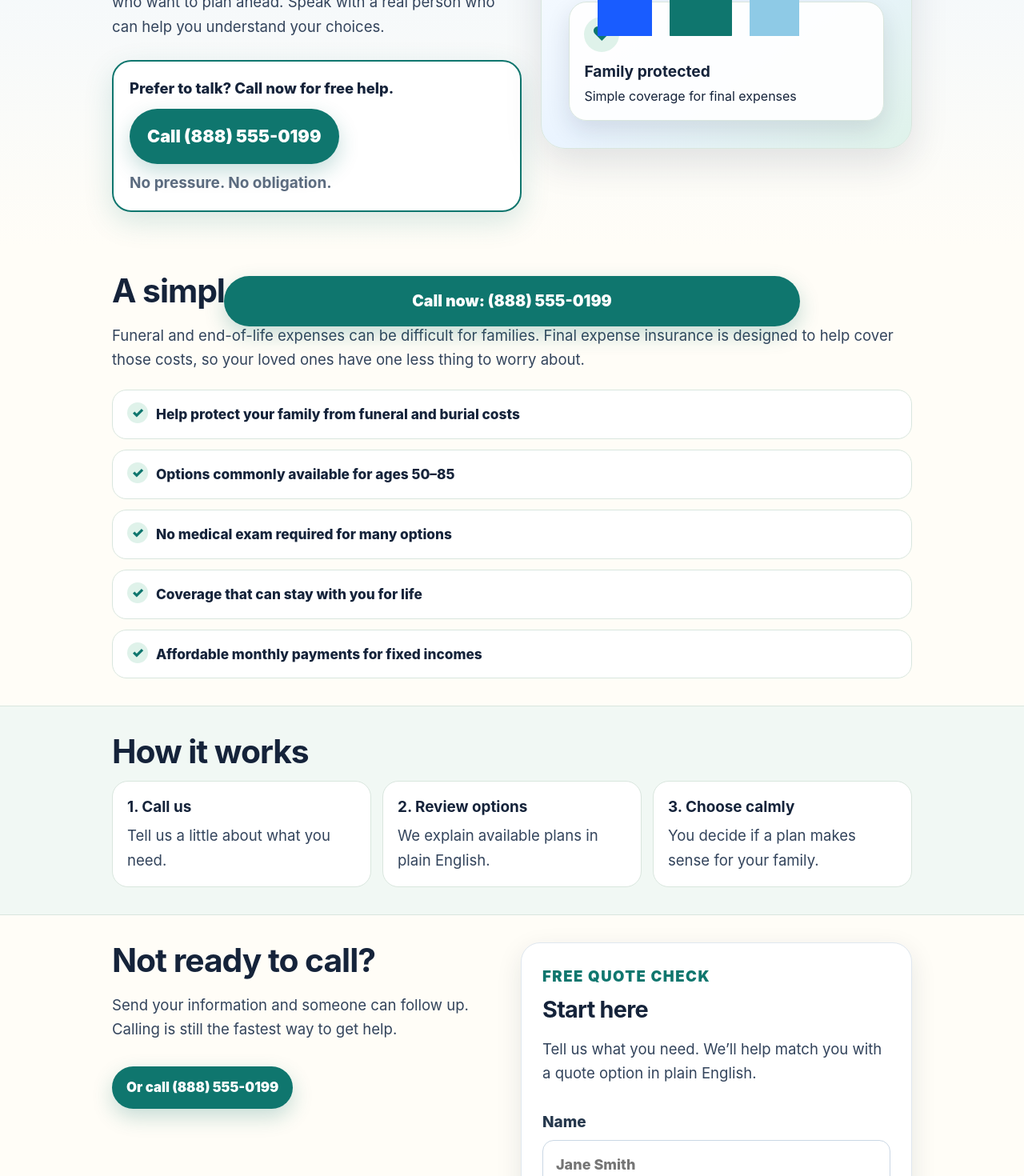
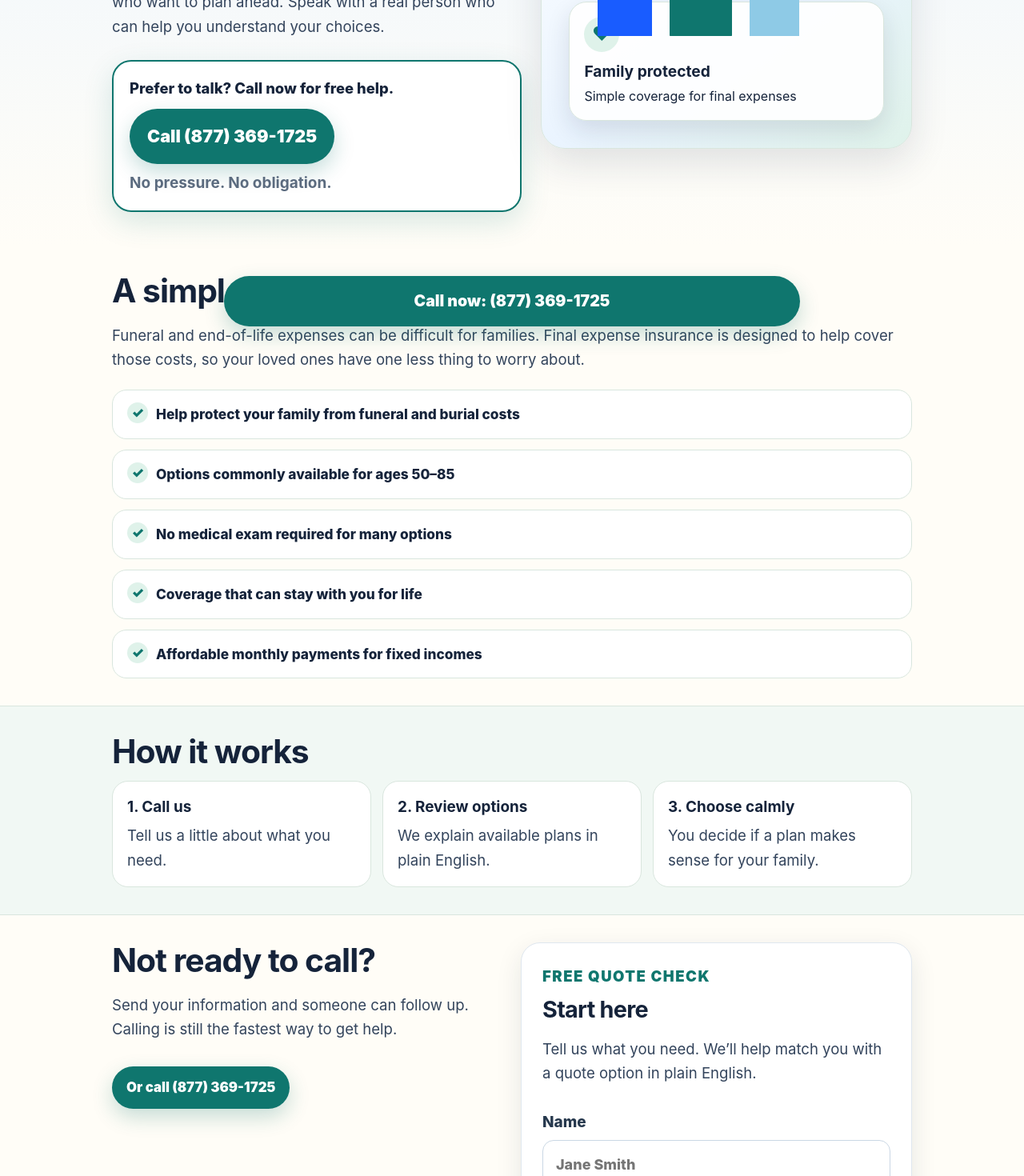
Before and after one commit to right/moneybrain.me, a Next.js app: page /final-expense in a window 1280 px wide. Shown: the part 380-1850 px from the top of the page at 80% size. Built offline with nearby package versions, Linux system fonts and the light colour scheme.

Commit message:
Set final expense phone number

```diff
--- a/app/final-expense/page.tsx
+++ b/app/final-expense/page.tsx
@@ -21,13 +21,13 @@ export default function FinalExpensePage() {
         <p className="fe-kicker">Final expense insurance</p>
         <h1>Help protect your family from funeral costs.</h1>
         <p className="fe-subhead">Get simple, affordable burial insurance options for adults who want to plan ahead. Speak with a real person who can help you understand your choices.</p>
-        <div className="fe-call-card"><p>Prefer to talk? Call now for free help.</p><a className="fe-call-btn" href={site.phoneHref}>Call {site.phone}</a><span>No pressure. No obligation.</span></div>
+        <div className="fe-call-card"><p>Prefer to talk? Call now for free help.</p><a className="fe-call-btn" href={site.finalExpensePhoneHref}>Call {site.finalExpensePhone}</a><span>No pressure. No obligation.</span></div>
       </div><div className="fe-hero-image" aria-label="Family reviewing final expense coverage together"><div className="fe-sun"/><div className="fe-family-card"><span>♥</span><strong>Family protected</strong><p>Simple coverage for final expenses</p></div><div className="fe-person one"/><div className="fe-person two"/><div className="fe-person three"/></div></div></section>
       <section className="fe-section fe-wrap"><h2>A simple way to plan ahead</h2><p>Funeral and end-of-life expenses can be difficult for families. Final expense insurance is designed to help cover those costs, so your loved ones have one less thing to worry about.</p><ul className="fe-checks">{benefits.map((benefit) => <li key={benefit}>{benefit}</li>)}</ul></section>
       <section className="fe-section fe-band"><div className="fe-wrap"><h2>How it works</h2><div className="fe-steps"><div><strong>1. Call us</strong><p>Tell us a little about what you need.</p></div><div><strong>2. Review options</strong><p>We explain available plans in plain English.</p></div><div><strong>3. Choose calmly</strong><p>You decide if a plan makes sense for your family.</p></div></div></div></section>
-      <section className="fe-section fe-wrap fe-form-block"><div><h2>Not ready to call?</h2><p>Send your information and someone can follow up. Calling is still the fastest way to get help.</p><a className="fe-secondary-call" href={site.phoneHref}>Or call {site.phone}</a></div><LeadForm compact /></section>
+      <section className="fe-section fe-wrap fe-form-block"><div><h2>Not ready to call?</h2><p>Send your information and someone can follow up. Calling is still the fastest way to get help.</p><a className="fe-secondary-call" href={site.finalExpensePhoneHref}>Or call {site.finalExpensePhone}</a></div><LeadForm compact /></section>
       <section className="fe-section fe-wrap fe-fineprint"><h2>Questions people ask</h2><details open><summary>Do I need a medical exam?</summary><p>Many final expense options do not require a medical exam. Availability depends on your age, state, and health answers.</p></details><details><summary>Is this only for funeral costs?</summary><p>Benefits are commonly used for funeral, burial, cremation, medical bills, or other final expenses.</p></details><details><summary>Can I afford this on a fixed income?</summary><p>Plans are often built around smaller coverage amounts and monthly payments. A licensed representative can help review options.</p></details></section>
-      <a className="fe-sticky-call" href={site.phoneHref}>Call now: {site.phone}</a>
+      <a className="fe-sticky-call" href={site.finalExpensePhoneHref}>Call now: {site.finalExpensePhone}</a>
     </main>
   );
 }
--- a/components/Chrome.tsx
+++ b/components/Chrome.tsx
@@ -3,7 +3,6 @@
 import { usePathname } from 'next/navigation';
 import { Header } from '@/components/Header';
 import { Footer } from '@/components/Footer';
-import { site } from '@/lib/site';
 
 export function Chrome({ children }: { children: React.ReactNode }) {
   const pathname = usePathname();
@@ -15,7 +14,6 @@ export function Chrome({ children }: { children: React.ReactNode }) {
     <>
       <Header />
       {children}
-      <a className="mobile-call" href={site.phoneHref}>Call now: {site.phone}</a>
       <Footer />
     </>
   );
--- a/components/Header.tsx
+++ b/components/Header.tsx
@@ -2,5 +2,5 @@ import Link from 'next/link';
 import { site } from '@/lib/site';
 
 export function Header() {
-  return <header className="header"><Link className="brand" href="/"><span>🧠</span>{site.name}</Link><nav><Link href="/about">About</Link><Link href="/contact">Contact</Link><Link href="/privacy">Privacy</Link></nav><a className="btn small" href={site.phoneHref}>Call {site.phone}</a></header>;
+  return <header className="header"><Link className="brand" href="/"><span>🧠</span>{site.name}</Link><nav><Link href="/about">About</Link><Link href="/contact">Contact</Link><Link href="/privacy">Privacy</Link></nav><a className="btn small" href="/contact">Get a free quote</a></header>;
 }
--- a/lib/site.ts
+++ b/lib/site.ts
@@ -2,6 +2,8 @@ export const site = {
   name: 'Money Brain',
   phone: '(888) 555-0199',
   phoneHref: 'tel:+18885550199',
+  finalExpensePhone: '(877) 369-1725',
+  finalExpensePhoneHref: 'tel:+18773691725',
   email: 'hello@moneybrain.me',
   domain: 'moneybrain.me',
 };
```
Also changed, not shown: app/page.tsx (+1 -3 lines).
